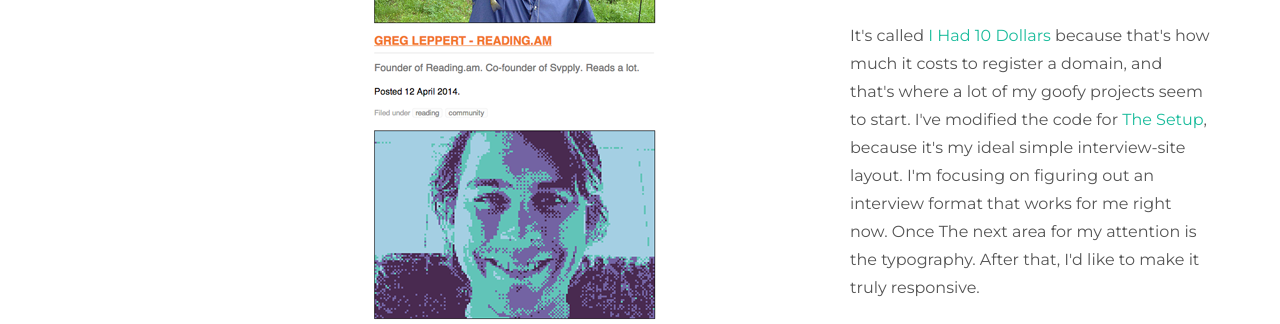
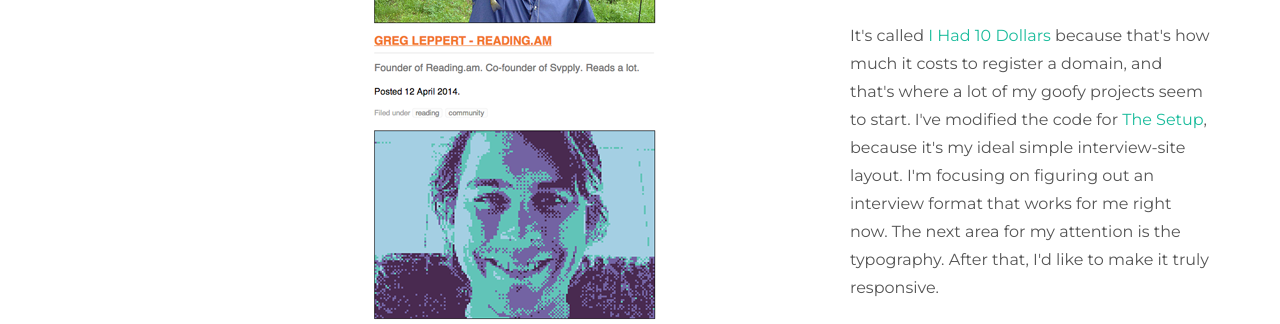
Before and after one commit to spladow/spladow.github.io, a plain HTML site: page misc.html in a window 1280 px wide. Shown: the part 310-634 px from the top of the page. Drawn offline with nearby package versions, Linux system fonts and the light colour scheme.

Commit message:
delete excess 'once' from misc page

```diff
--- a/misc.html
+++ b/misc.html
@@ -66,7 +66,7 @@
         <hr>
 <p>I'm still getting together all the work from my other courses. In the meantime, I'd like to point you towards my new site for interviewing people about their side projects.</p>
 
-<p>It's called <a href="http://ihadtendollars.com/">I Had 10 Dollars</a> because that's how much it costs to register a domain, and that's where a lot of my goofy projects seem to start. I've modified the code for <a href="http://usesthis.com">The Setup</a>, because it's my ideal simple interview-site layout. I'm focusing on figuring out an interview format that works for me right now. Once The next area for my attention is the typography. After that, I'd like to make it truly responsive.</p>
+<p>It's called <a href="http://ihadtendollars.com/">I Had 10 Dollars</a> because that's how much it costs to register a domain, and that's where a lot of my goofy projects seem to start. I've modified the code for <a href="http://usesthis.com">The Setup</a>, because it's my ideal simple interview-site layout. I'm focusing on figuring out an interview format that works for me right now. The next area for my attention is the typography. After that, I'd like to make it truly responsive.</p>
 
 <hr>
 
```
